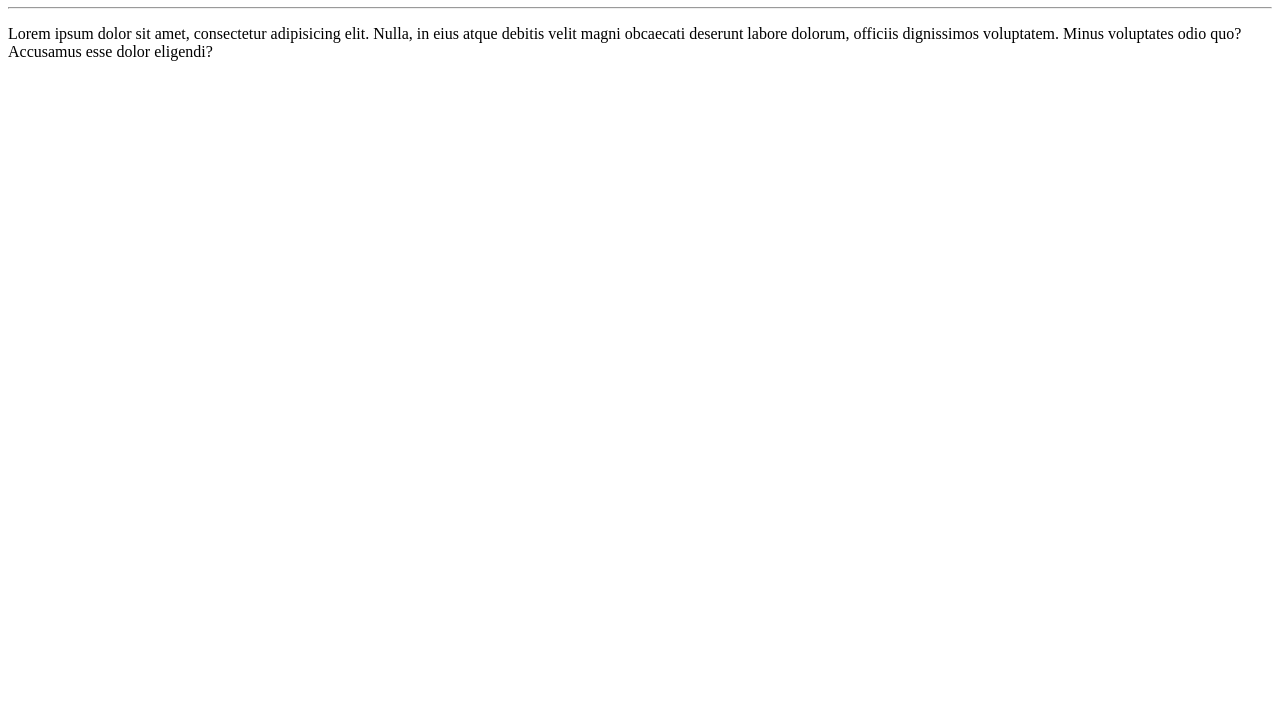
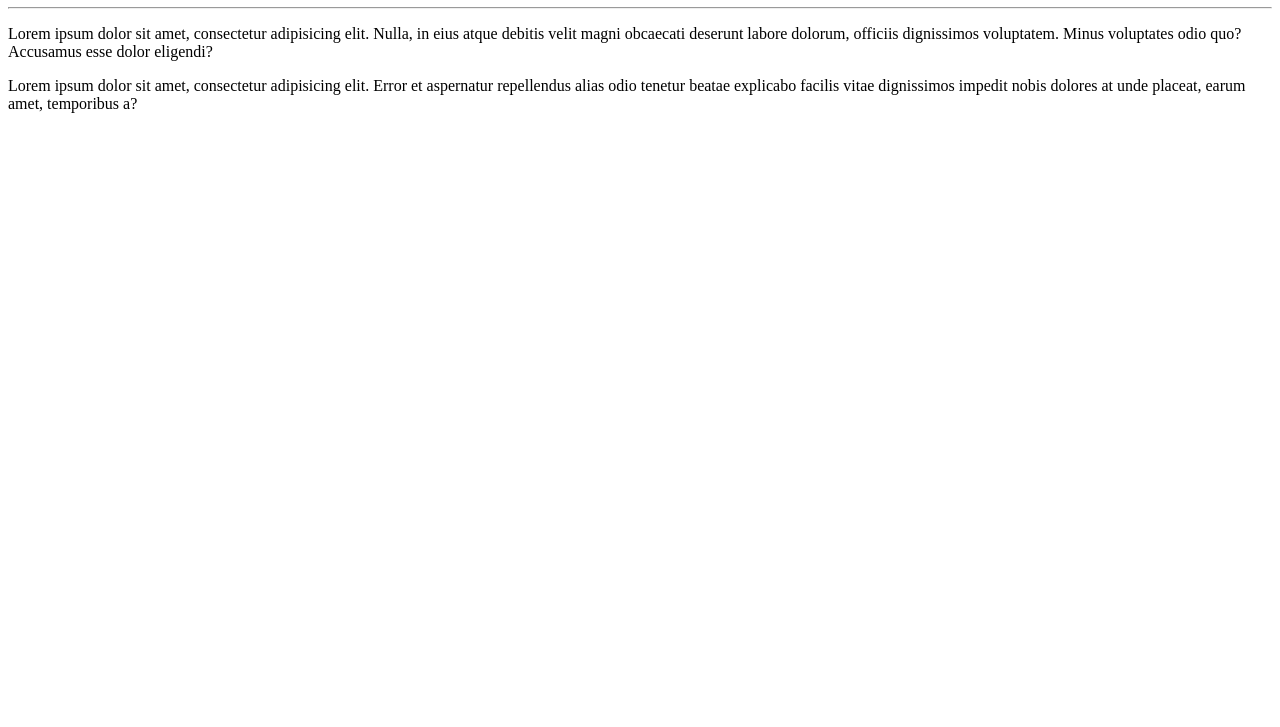
Before and after one commit to ArtKillsh/ola-Mundo, a plain HTML site: page Site_Exemplo/index.html in a window 1280 px wide. Shown: the part 73-800 px from the top of the page. Drawn offline with Linux system fonts and the light colour scheme.

Commit message:
Adicionei paragrafo

```diff
--- a/Site_Exemplo/index.html
+++ b/Site_Exemplo/index.html
@@ -8,6 +8,9 @@
 <body>
     <h1>Olá, Mundo!</h1>
     <hr>
+
     <p>Lorem ipsum dolor sit amet, consectetur adipisicing elit. Nulla, in eius atque debitis velit magni obcaecati deserunt labore dolorum, officiis dignissimos voluptatem. Minus voluptates odio quo? Accusamus esse dolor eligendi?</p>
+
+    <p>Lorem ipsum dolor sit amet, consectetur adipisicing elit. Error et aspernatur repellendus alias odio tenetur beatae explicabo facilis vitae dignissimos impedit nobis dolores at unde placeat, earum amet, temporibus a?</p>
 </body>
 </html>
```
